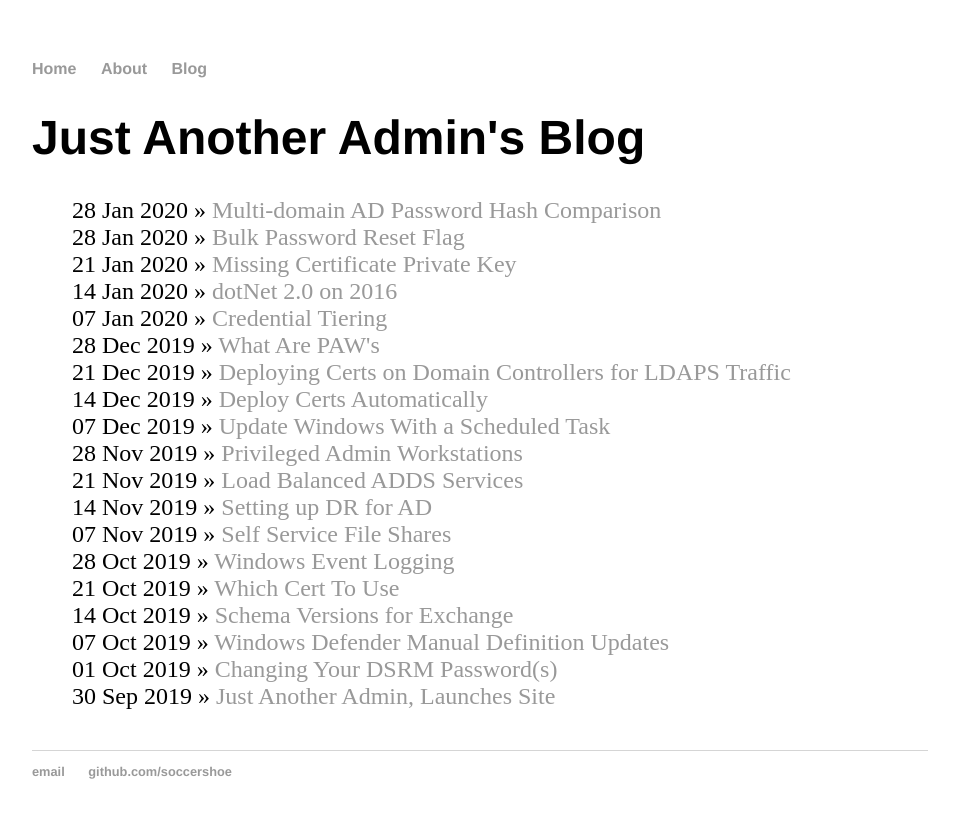
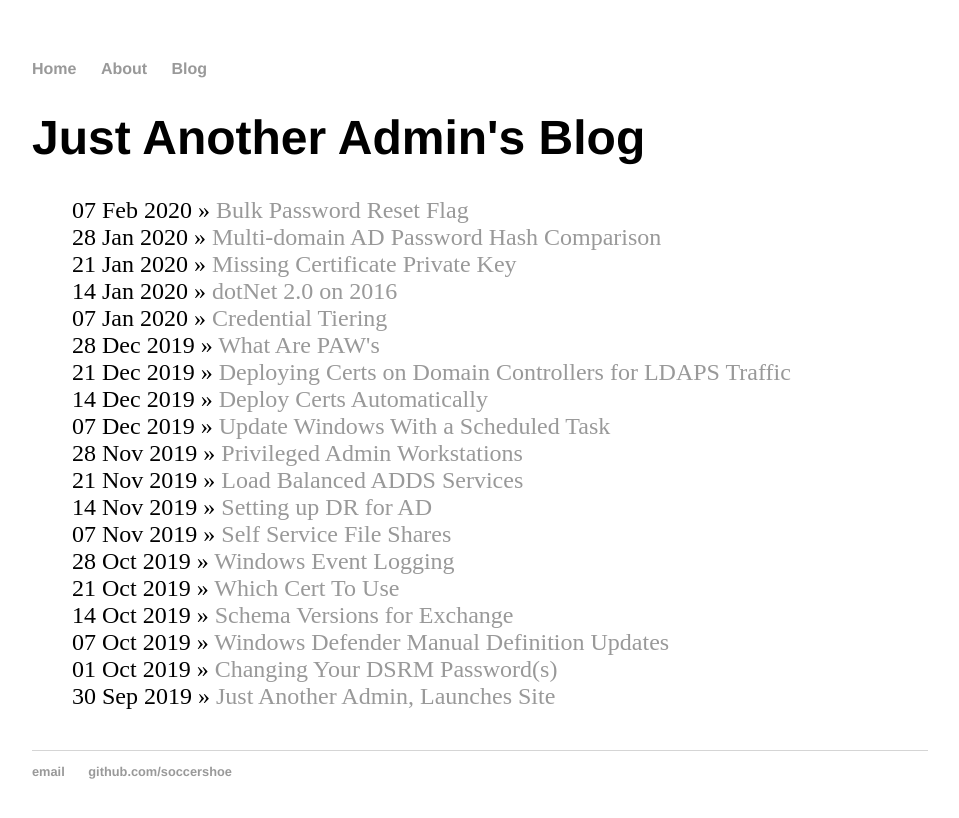
Before and after one commit to soccershoe/JustAnotherAdmin, a Jekyll site: the page built from blog/index.html, in a window 1280 px wide. Shown: the top 818 px of the page, without its empty margins (160-1119 px from the left). Built offline with Jekyll 4.4.1, drawn with Linux system fonts in a browser that asks for light colours.

Commit message:
Update 2019-02-7-BulkPasswordResetFlag.md

```diff
--- a/_posts/2019-02-7-BulkPasswordResetFlag.md
+++ b/_posts/2019-02-7-BulkPasswordResetFlag.md
@@ -1,7 +1,7 @@
 ---
 layout: post
 title: "Bulk Password Reset Flag"
-date: 2020-01-28
+date: 2020-02-7
 ---
 
 **Setting the Password Reset on Next Logon flag in bulk**
```
